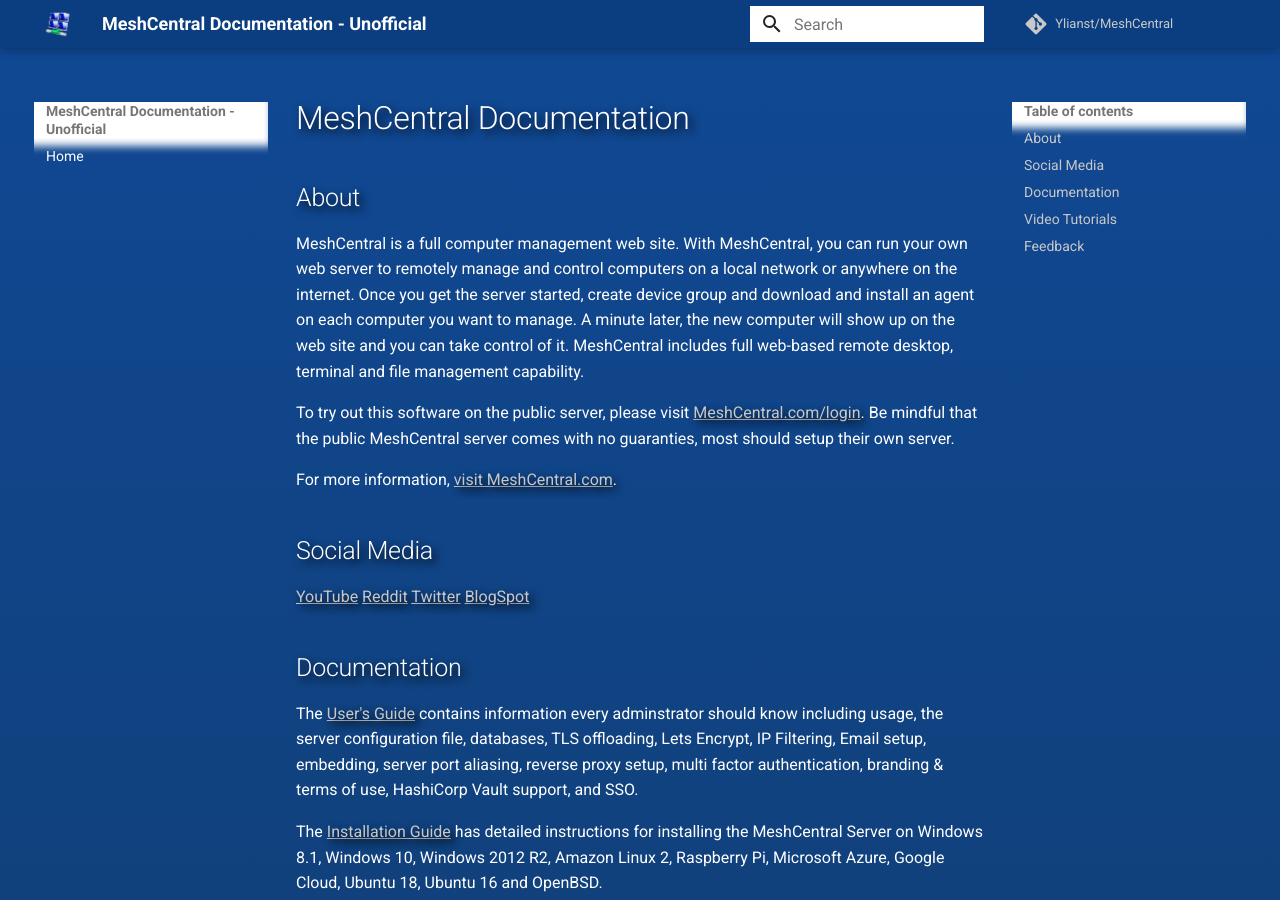
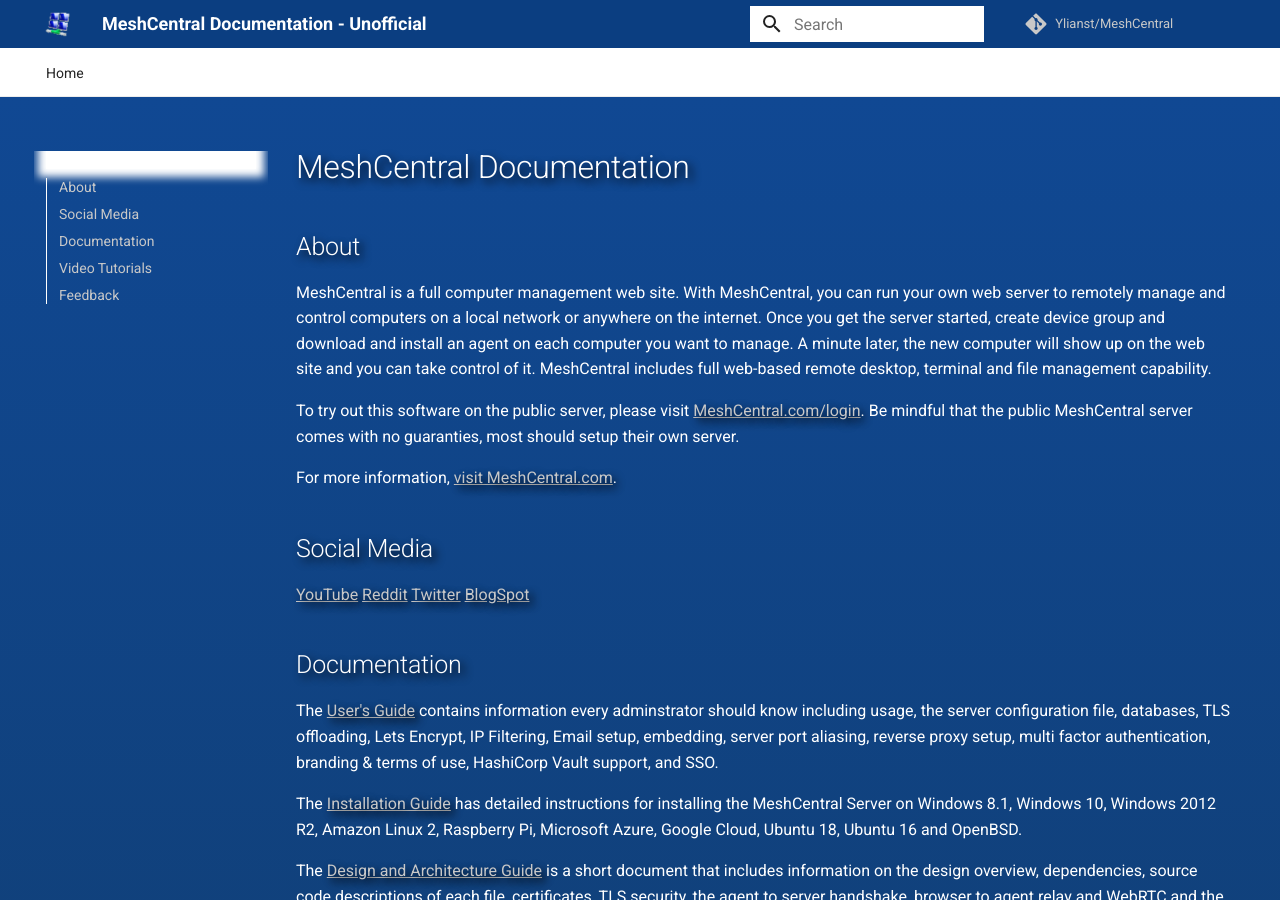
Before and after one commit to silversword411/meshcentraldocs_unofficial, an MkDocs documentation site: the page built from docs/docs/index.md, in a window 1280 px wide and 900 px high. Built offline with MkDocs 1.6.1 and Material for MkDocs 9.7.7, drawn with Linux system fonts in a browser that asks for light colours; comment, search, counter and statistics services are not loaded.

Commit message:
adding tabs

```diff
--- a/docs/mkdocs.yml
+++ b/docs/mkdocs.yml
@@ -21,6 +21,10 @@
     primary: "white"
     accent: "indigo"
   features:
+    - navigation.tabs
+    - navigation.expand
+    - navigation.top
+    - toc.integrate
 extra_css:
   - stylesheets/extra.css
 
```
